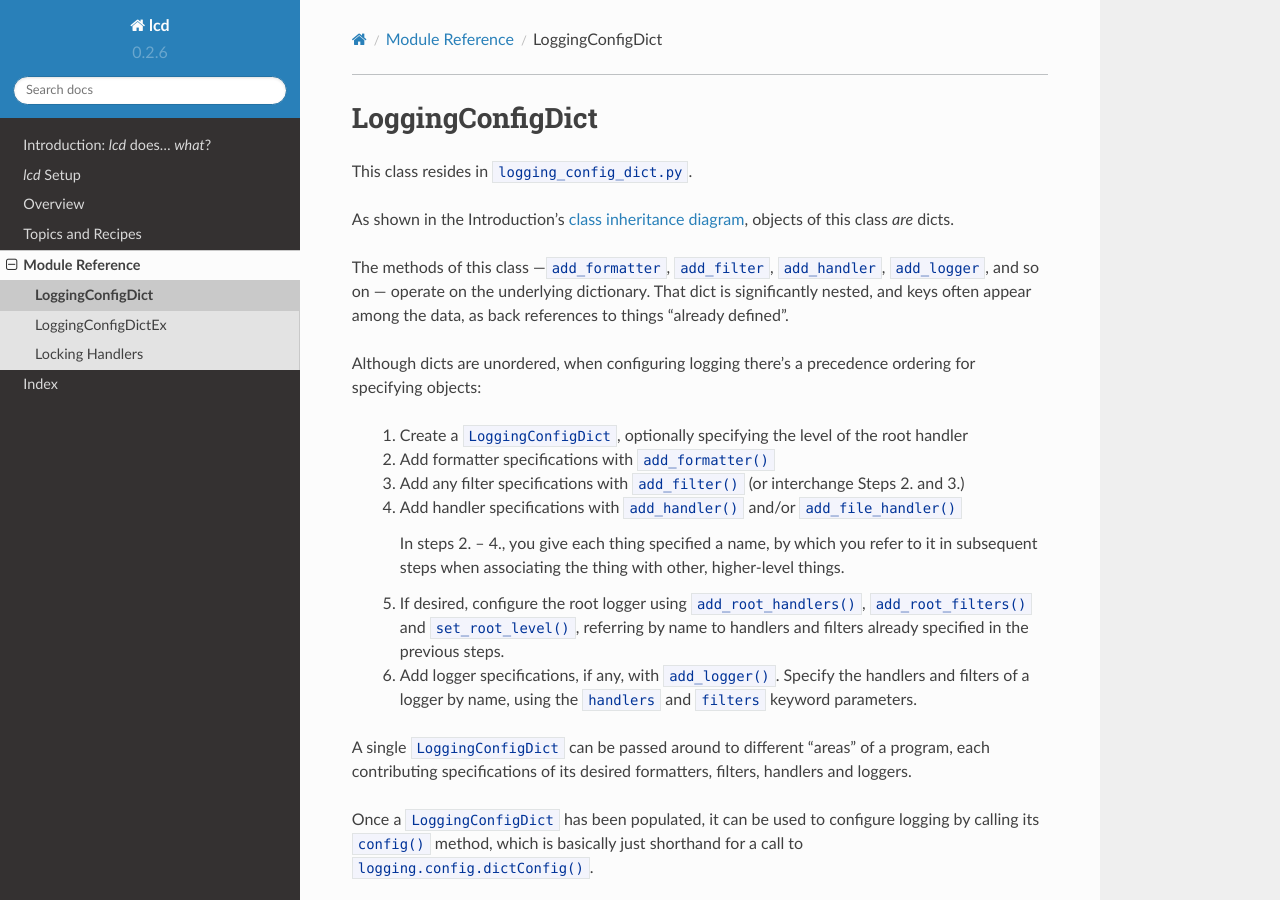
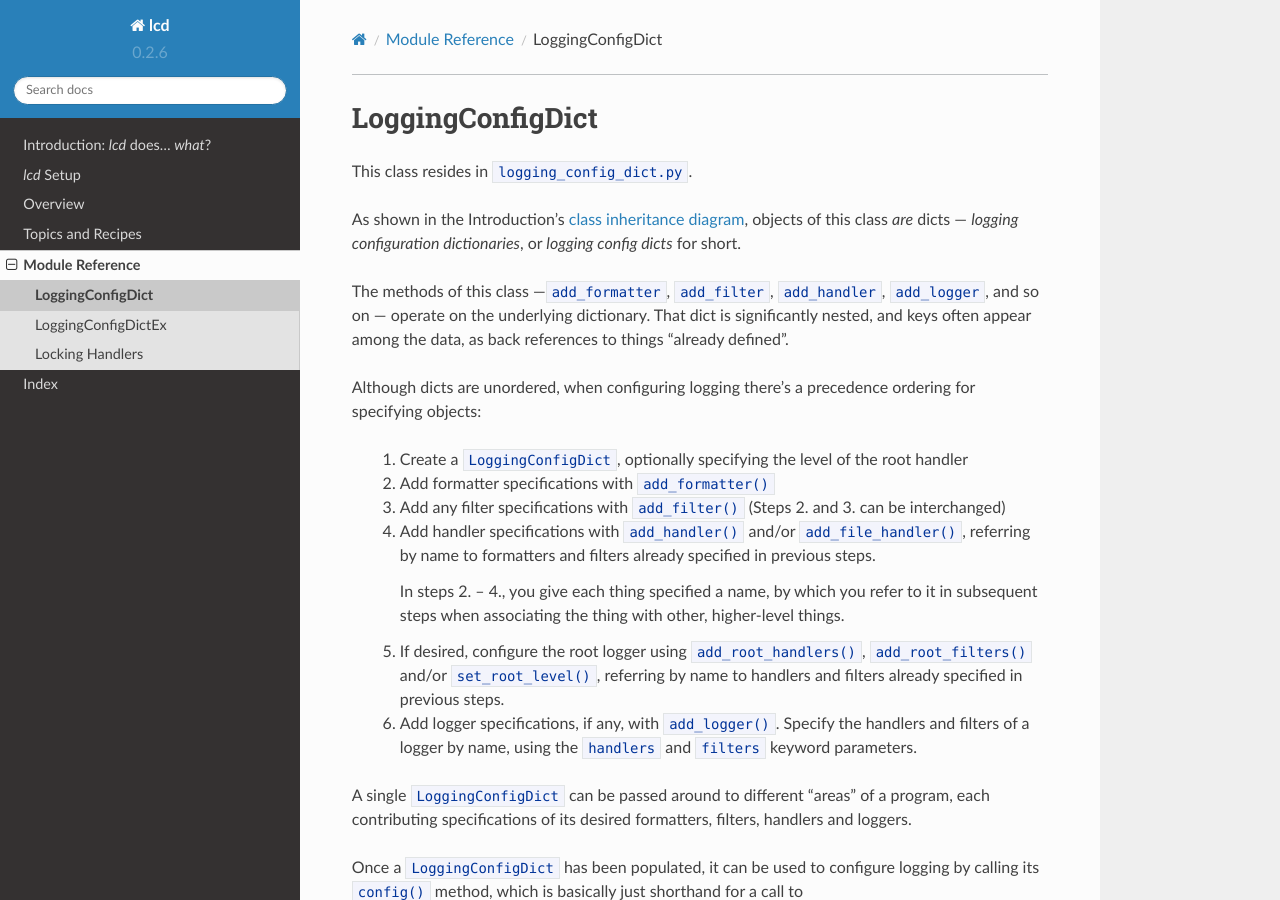
Before and after one commit to Twangist/prelogging, a Sphinx documentation site: the page built from lcd/docs/LoggingConfigDict.rst, in a window 1280 px wide and 1241 px high, cut to the strip 0-900 px from the top of the window. Built offline with Sphinx 7.4.7 and the Read the Docs theme 2.0.0, drawn with Linux system fonts in a browser that asks for light colours.

```diff
--- a/lcd/docs/LoggingConfigDict.rst
+++ b/lcd/docs/LoggingConfigDict.rst
@@ -6,7 +6,8 @@ LoggingConfigDict
 This class resides in ``logging_config_dict.py``.
 
 As shown in the Introduction's :ref:`class inheritance diagram <lcd-all-classes>`,
-objects of this class *are* dicts.
+objects of this class *are* dicts — *logging configuration dictionaries*,
+or *logging config dicts* for short.
 
 The methods of this class —``add_formatter``, ``add_filter``,
 ``add_handler``, ``add_logger``, and so on — operate on the underlying dictionary.
@@ -20,16 +21,18 @@ for specifying objects:
 
     2. Add formatter specifications with ``add_formatter()``
 
-    3. Add any filter specifications with ``add_filter()`` (or interchange Steps 2. and 3.)
+    3. Add any filter specifications with ``add_filter()`` (Steps 2. and 3. can be interchanged)
 
-    4. Add handler specifications with ``add_handler()`` and/or ``add_file_handler()``
+
+    4. Add handler specifications with ``add_handler()`` and/or ``add_file_handler()``,
+       referring by name to formatters and filters already specified in previous steps.
 
        In steps 2. – 4., you give each thing specified a name, by which you refer to it
        in subsequent steps when associating the thing with other, higher-level things.
 
     5. If desired, configure the root logger using ``add_root_handlers()``, ``add_root_filters()``
-       and ``set_root_level()``, referring by name to handlers and filters already specified
-       in the previous steps.
+       and/or ``set_root_level()``, referring by name to handlers and filters already specified
+       in previous steps.
 
     6. Add logger specifications, if any, with ``add_logger()``. Specify the handlers
        and filters of a logger by name, using the ``handlers`` and ``filters`` keyword parameters.
--- a/lcd/docs/locking_handlers.rst
+++ b/lcd/docs/locking_handlers.rst
@@ -3,7 +3,7 @@
 Locking Handlers
 ===============================
 
-These reside in ``locking_handlers.py``.
+These classes reside in ``locking_handlers.py``.
 
 .. automodule:: lcd.locking_handlers
     :members:
--- a/lcd/docs/overview.rst
+++ b/lcd/docs/overview.rst
@@ -244,9 +244,8 @@ Because we pass the flag ``add_handlers_to_root=True`` when creating the instanc
 every handler we add to ``lcd_ex`` is automatically added to the root logger.
 
 .. note::
-    Except for ``config()`` and the properties ``formatters``, ``filters``, ``handlers``,
-    ``loggers`` and ``root``, all methods of ``LoggingConfigDict`` and
-    ``LoggingConfigDictEx`` return ``self``, to allow chaining, as in the above example.
+    To allow chaining, as in the above example, the methods of ``LoggingConfigDict``
+    and ``LoggingConfigDictEx`` generally return ``self``.
 
 
 With `lcd` — more verbosely [TODO maybe relegate this to elsewhere]
```
Also changed, not shown: 3 other files.
